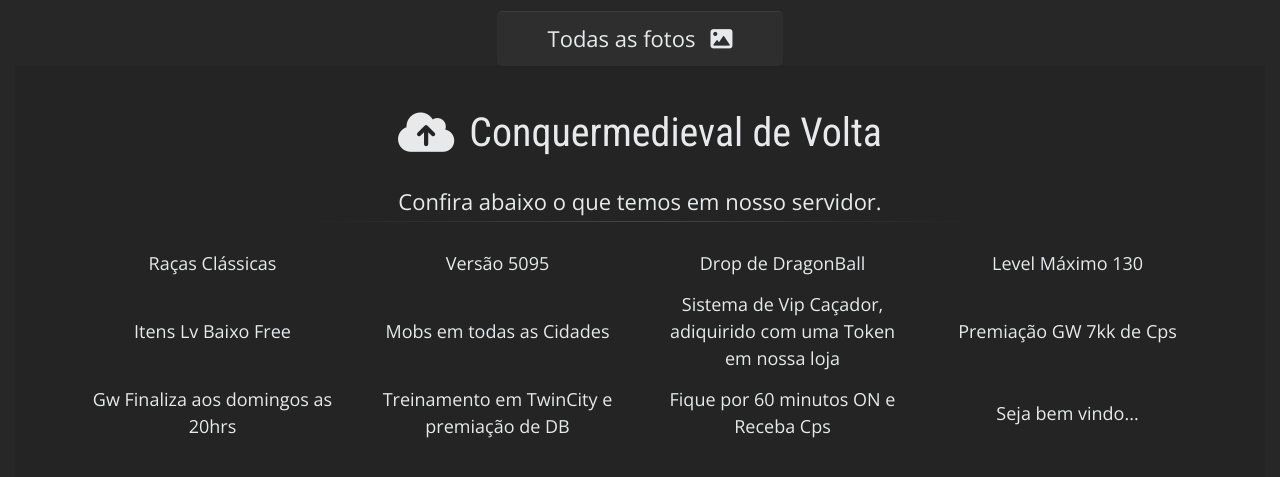
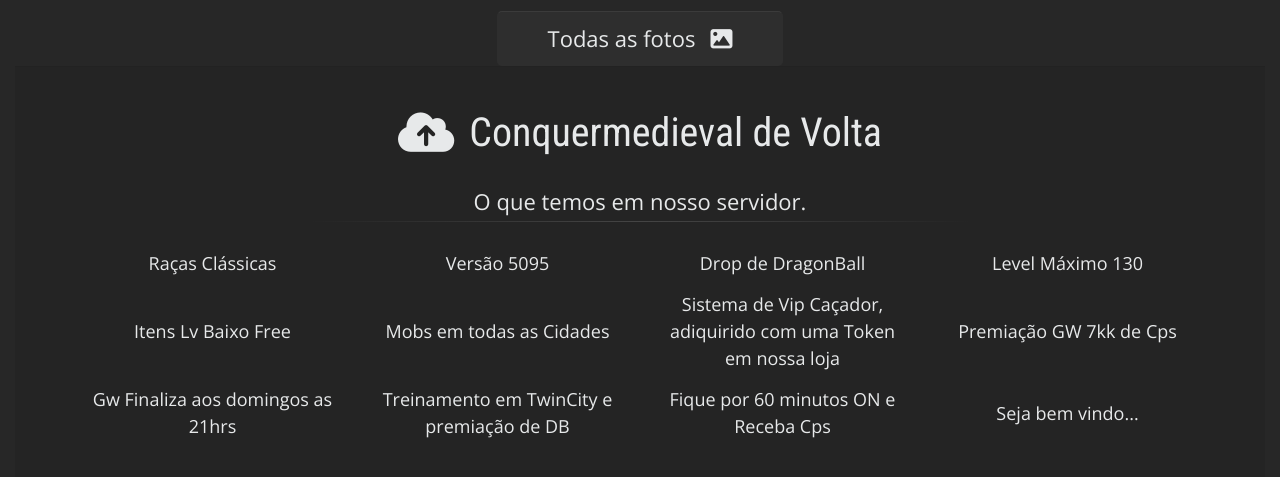
Before and after one commit to conquermedieval/conquermedieval.github.io, a Jekyll site: the page built from index.html, in a window 1280 px wide, cut to the strip 1631-2154 px from the top of the page. Shown: the top 477 px of the strip. Built offline with Jekyll 4.4.1, drawn with Linux system fonts in a browser that asks for light colours.

Commit message:
Update index.html

```diff
--- a/index.html
+++ b/index.html
@@ -57,7 +57,7 @@
     <div id="upload" class="container-fluid container-features">
         <div class="container">
             <h3><a href="#upload"><i class="fas fa-cloud-upload-alt"></i>Conquermedieval de Volta</a></h3>
-            <h4>Confira abaixo o que temos em nosso servidor.</h4>
+            <h4>O que temos em nosso servidor.</h4>
             <div class="row">
                 <div class="col-sm-3">Raças Clássicas</div>
                 <div class="col-sm-3">Versão 5095</div>
@@ -67,15 +67,18 @@
                 <div class="col-sm-3">Mobs em todas as Cidades</div>
                 <div class="col-sm-3">Sistema de Vip Caçador, adiquirido com uma Token em nossa loja</div>
                 <div class="col-sm-3">Premiação GW 7kk de Cps</div>
-                <div class="col-sm-3">Gw Finaliza aos domingos as 20hrs</div>
+                <div class="col-sm-3">Gw Finaliza aos domingos as 21hrs</div>
                 <div class="col-sm-3">Treinamento em TwinCity e premiação de DB</div>
                 <div class="col-sm-3">Fique por 60 minutos ON e Receba Cps</div>
                 <div class="col-sm-3">Seja bem vindo...</div>
         </div>
     </div>
 </div>
-
 {% include common-js.html %}
 <script src="/js/sharex.main.js"></script>
 <script src="/js/sharex.common.js"></script>
 <script src="/js/sharex.downloads.js"></script>
+{% include common-js.html %}
+<script src="/js/sharex.main.js"></script>
+<script src="/js/sharex.common.js"></script>
+<script src="/js/sharex.downloads.js"></script>
```
